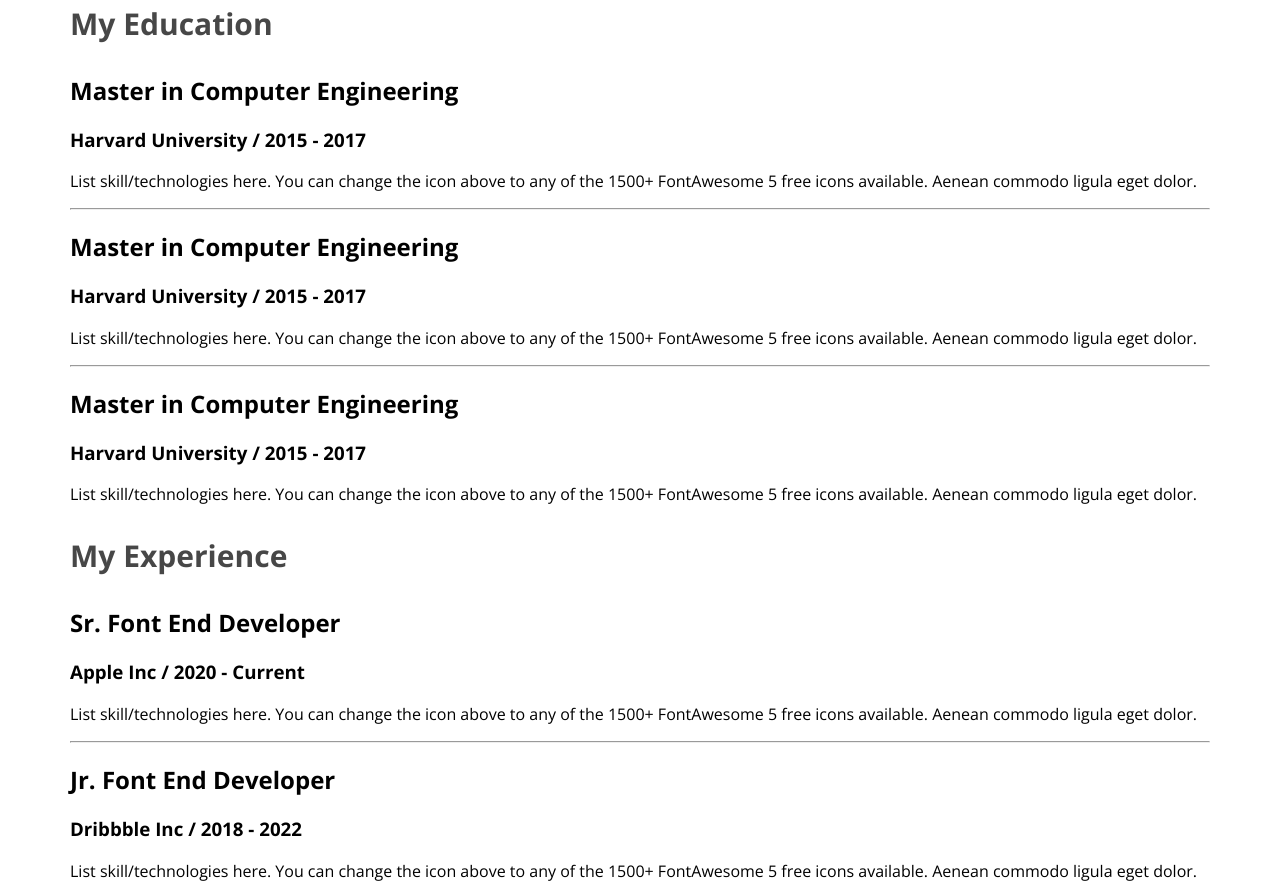
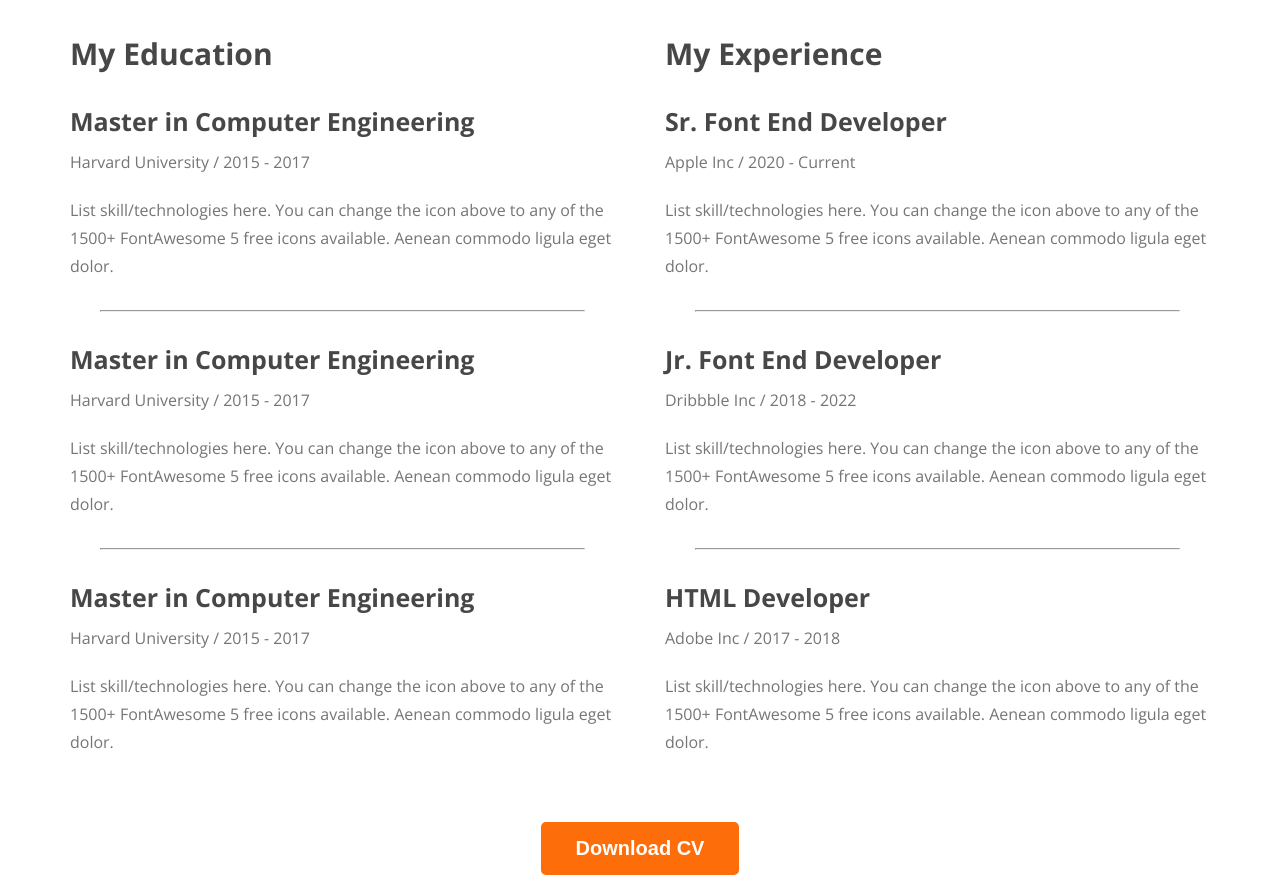
Before and after one commit to Mehedy-Tanvir/webdeveloper_portfolio, a plain HTML site: page index.html in a window 1280 px wide. Shown: the part 2329-3220 px from the top of the page. Drawn offline with nearby package versions, Linux system fonts and the light colour scheme.

Commit message:
finished the resume section

```diff
--- a/index.html
+++ b/index.html
@@ -188,6 +188,9 @@
           </div>
         </div>
       </div>
+      <div class="download-cv">
+        <button class="btn-primary">Download CV</button>
+      </div>
     </main>
     <footer></footer>
   </body>
--- a/styles/portfolio.css
+++ b/styles/portfolio.css
@@ -139,3 +139,34 @@ main section {
   font-weight: 700;
   line-height: normal;
 }
+.resume-container {
+  display: flex;
+  gap: 50px;
+}
+.resume-item-title {
+  color: #474747;
+  font-size: 25px;
+  font-style: normal;
+  font-weight: 700;
+  line-height: normal;
+  margin-bottom: 10px;
+}
+.resume-item-institute {
+  margin-bottom: 20px;
+  margin-top: 0px;
+}
+.resume-item-description,
+.resume-item-institute {
+  color: #757575;
+  font-size: 16px;
+  font-style: normal;
+  font-weight: 400;
+  line-height: 28px;
+}
+.resume-container hr {
+  margin: 30px;
+}
+.download-cv {
+  text-align: center;
+  margin-top: 50px;
+}
```
